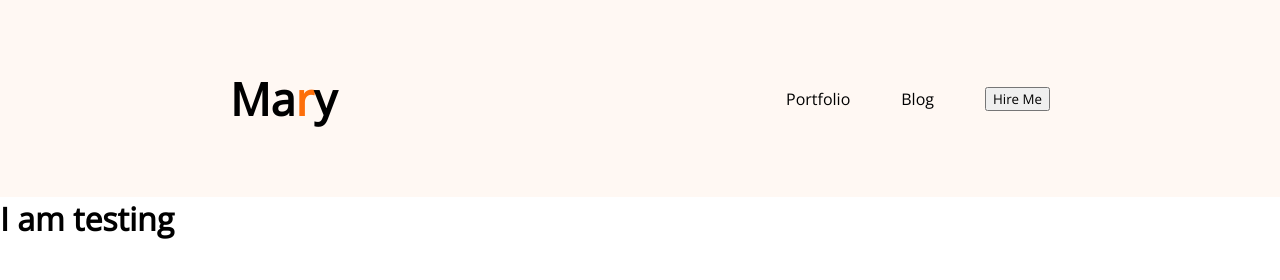
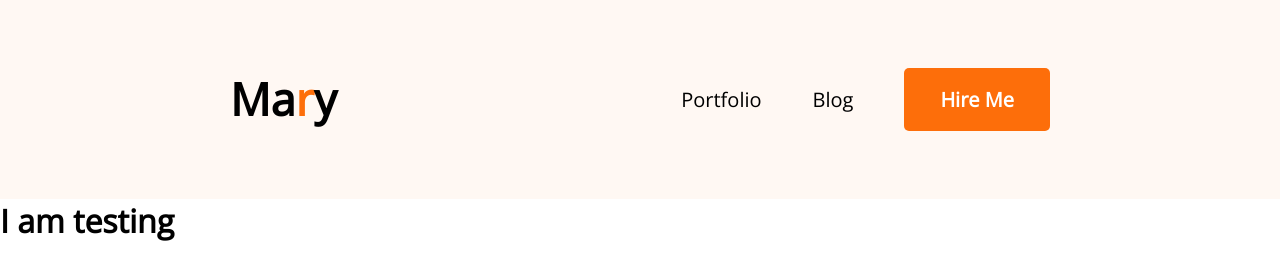
Before and after one commit to Zahid-BM/developer-portfolio-landing-page, a plain HTML site: page index.html in a window 1280 px wide. Drawn offline with nearby package versions, Linux system fonts and the light colour scheme.

Commit message:
Alhamdulillah nav button done

```diff
--- a/index.html
+++ b/index.html
@@ -16,7 +16,7 @@
             <ul>
                 <li>Portfolio</li>
                 <li>Blog</li>
-                <li><button>Hire Me</button></li>
+                <li><button class="primary-button">Hire Me</button></li>
             </ul>
         </nav>
     </header>
--- a/style.css
+++ b/style.css
@@ -24,5 +24,15 @@ nav ul{
 nav ul li{
     list-style: none;
     padding-left:  51px ;
+    font-size: 20px;
 
 }
+.primary-button{
+    border-radius: 5px;
+    background: #FD6E0A;
+    color: white;
+    padding: 18px 36px;
+    font-size: 20px;
+    font-weight: 700;
+    border: 0;
+}
```
